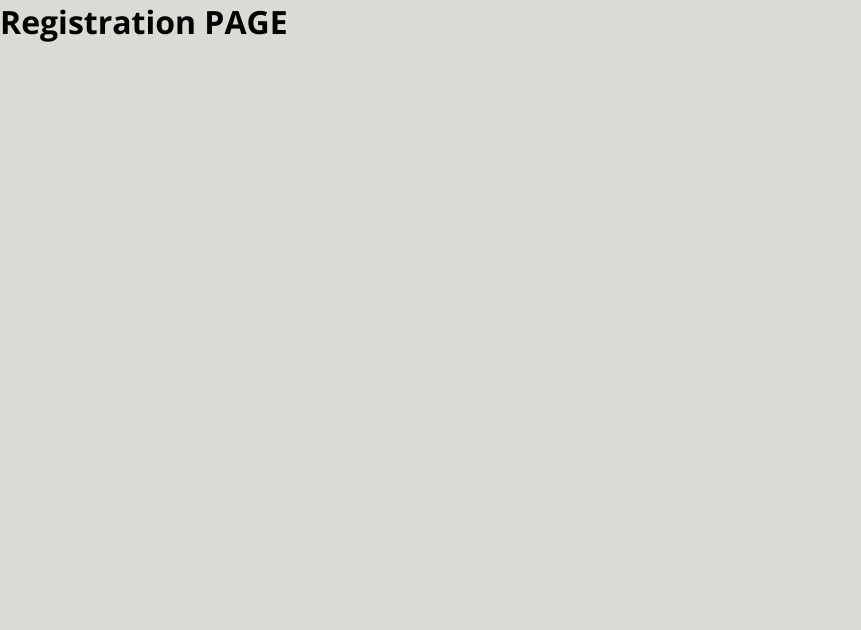
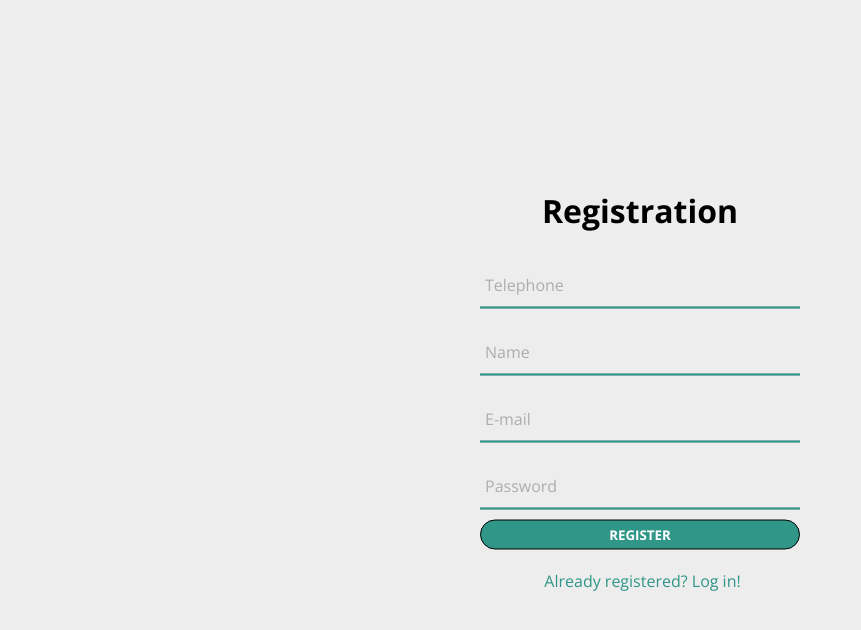
Before and after one commit to artemijsS/LiveChat, a React (Create React App) app in the folder client/: page /registration in a window 1280 px wide. Shown: the top 630 px of the page, without its empty margins (0-861 px from the left). Built offline with nearby package versions, Linux system fonts and the light colour scheme.

Commit message:
Register and Login page/CSS update for pages

```diff
--- a/client/src/App.css
+++ b/client/src/App.css
@@ -67,22 +67,100 @@ body {
 
 .formLogin {
   position: absolute;
-  bottom: 40%;
+  top: 50%;
   left: 50%;
-  transform: translateX(-50%);
-  width: 50%;
+  transform: translate(-50%, -50%);
   display: flex;
   flex-direction: column;
-  flex-wrap: nowrap;
+}
+
+.formLogin h1 {
+  text-align: center;
+  padding: 0 0 20px 0;
 }
 
 .formLogin input {
-  width: 200px;
-  height: 20px;
-  padding: 5px 5px;
-  margin-bottom: 30px;
+  width: 300px;
+  margin-bottom: 5px;
   border-radius: 10px;
-  border: 1px black solid;
+}
+
+form .text_field {
+  position: relative;
+  border-bottom: 2px solid #adadad;
+  margin: 10px 0;
+}
+
+.text_field input{
+  /*width: 100%;*/
+  padding: 0 10px;
+  height: 40px;
+  border: none;
+  background: none;
+  outline: none;
+}
+
+.text_field label {
+  position: absolute;
+  top: 50%;
+  left: 5px;
+  color: #adadad;
+  transform: translateY(-50%);
+  pointer-events: none;
+  transition: 0.3s;
+}
+
+.text_field span::before {
+  content: '';
+  position: absolute;
+  top: 45px;
+  left: 0;
+  width: 100%;
+  height: 2px;
+  background: #2f9688;
+  transition: 0.3s;
+}
+
+.text_field input:focus ~ label,
+.text_field input:valid ~ label {
+  top: -5px;
+  color: #2f9688;
+}
+
+.text_field input:focus ~ span::before,
+.text_field input:valid ~ span::before {
+  width: 100%;
+}
+
+a {
+  margin: 20px 0 20px 5px;
+  color: #2f9688;
+  text-decoration: none;
+  cursor: pointer;
+  text-align: center;
+}
+
+a:hover {
+  text-decoration: underline;
+}
+
+button {
+  width: 100%;
+  height: 30px;
+  border: 1px solid black;
+  background: #2f9688;
+  border-radius: 25px;
+  color: #FFFFFF;
+  font-weight: 700;
+  cursor: pointer;
+  outline: none;
+}
+
+button:hover {
+  border-color: #2f9688;
+  transition: 0.3s;
+  color:#2f9688;
+  background: #FFFFFF;
 }
 
 /*main-app*/
--- a/client/src/Pages/AuthPage.jsx
+++ b/client/src/Pages/AuthPage.jsx
@@ -1,5 +1,6 @@
 import React from 'react';
 import { Helmet } from 'react-helmet';
+import {Link} from "react-router-dom";
 
 
 function AuthPage () {
@@ -8,7 +9,26 @@ function AuthPage () {
             <Helmet>
                 <title>Login</title>
             </Helmet>
-            <h1>LOGIN PAGE</h1>
+            <div className="header bg-overlay"/>
+            <div className="all-screen">
+                <div className="main-box">
+                    <form className="formLogin" >
+                        <h1>Login</h1>
+                        <div className="text_field">
+                            <input type="email" id="email" name="email" required/>
+                            <span></span>
+                            <label htmlFor="email">E-mail</label>
+                        </div>
+                        <div className="text_field">
+                            <input type="password" id="pass" name="password" minLength="6" required/>
+                            <span></span>
+                            <label htmlFor="pass">Password</label>
+                        </div>
+                        <button type="submit">LOGIN</button>
+                        <Link to="/registration">Not a member? Sign in!</Link>
+                    </form>
+                </div>
+            </div>
         </div>
     )
 }
--- a/client/src/Pages/RegisterPage.jsx
+++ b/client/src/Pages/RegisterPage.jsx
@@ -1,5 +1,6 @@
 import React from 'react';
 import { Helmet } from 'react-helmet';
+import {Link} from "react-router-dom";
 
 
 function RegisterPage () {
@@ -8,7 +9,36 @@ function RegisterPage () {
             <Helmet>
                 <title>Registration</title>
             </Helmet>
-            <h1>Registration PAGE</h1>
+            <div className="header bg-overlay"/>
+            <div className="all-screen">
+                <div className="main-box">
+                    <form className="formLogin" >
+                        <h1>Registration</h1>
+                        <div className="text_field" >
+                            <input type="tel" id="telephone" name="telephone" required/>
+                            <span></span>
+                            <label htmlFor="telephone">Telephone</label>
+                        </div>
+                        <div className="text_field">
+                            <input type="tel" id="name" name="name" required/>
+                            <span></span>
+                            <label htmlFor="name">Name</label>
+                        </div>
+                        <div className="text_field">
+                            <input type="email" id="email" name="email" required/>
+                            <span></span>
+                            <label htmlFor="email">E-mail</label>
+                        </div>
+                        <div className="text_field">
+                            <input type="password" id="pass" name="password" minLength="6" required/>
+                            <span></span>
+                            <label htmlFor="pass">Password</label>
+                        </div>
+                        <button type="submit">REGISTER</button>
+                        <Link to="/login">Already registered? Log in!</Link>
+                    </form>
+                </div>
+            </div>
         </div>
     )
 }
```
